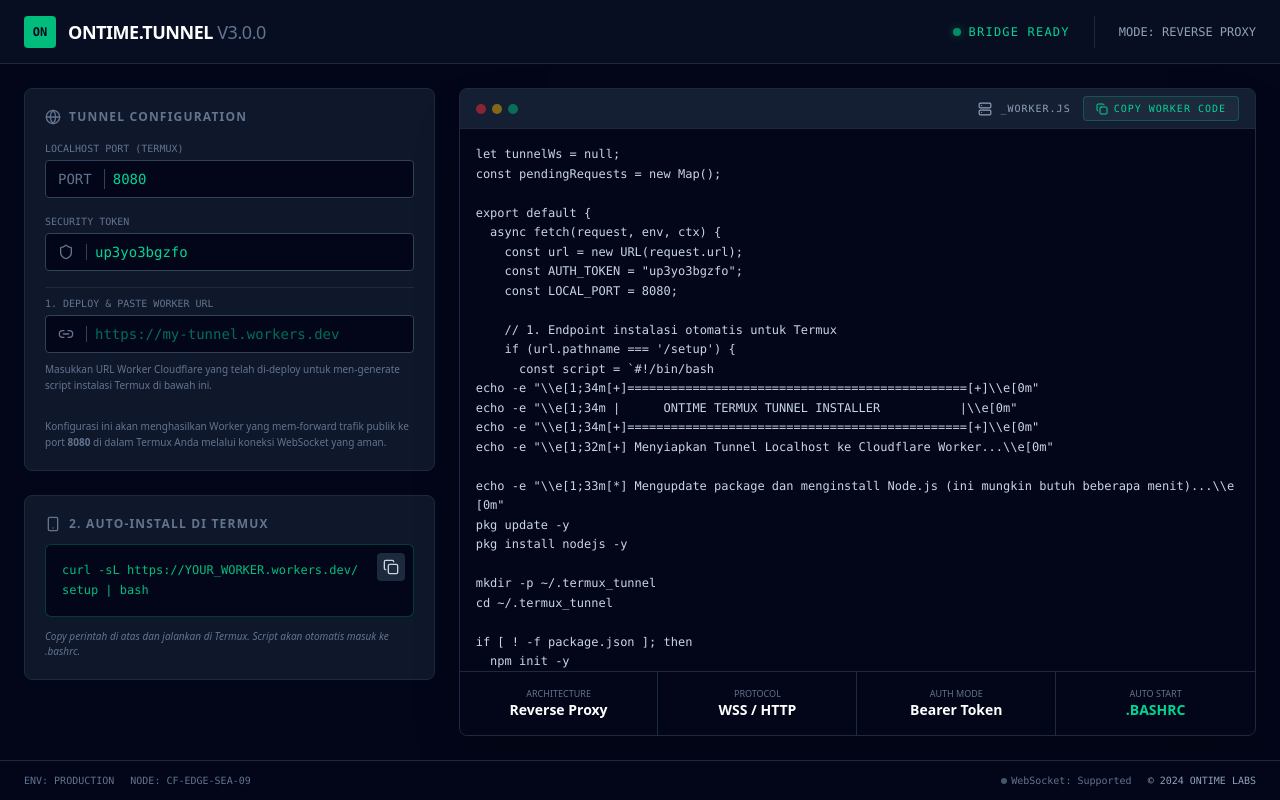
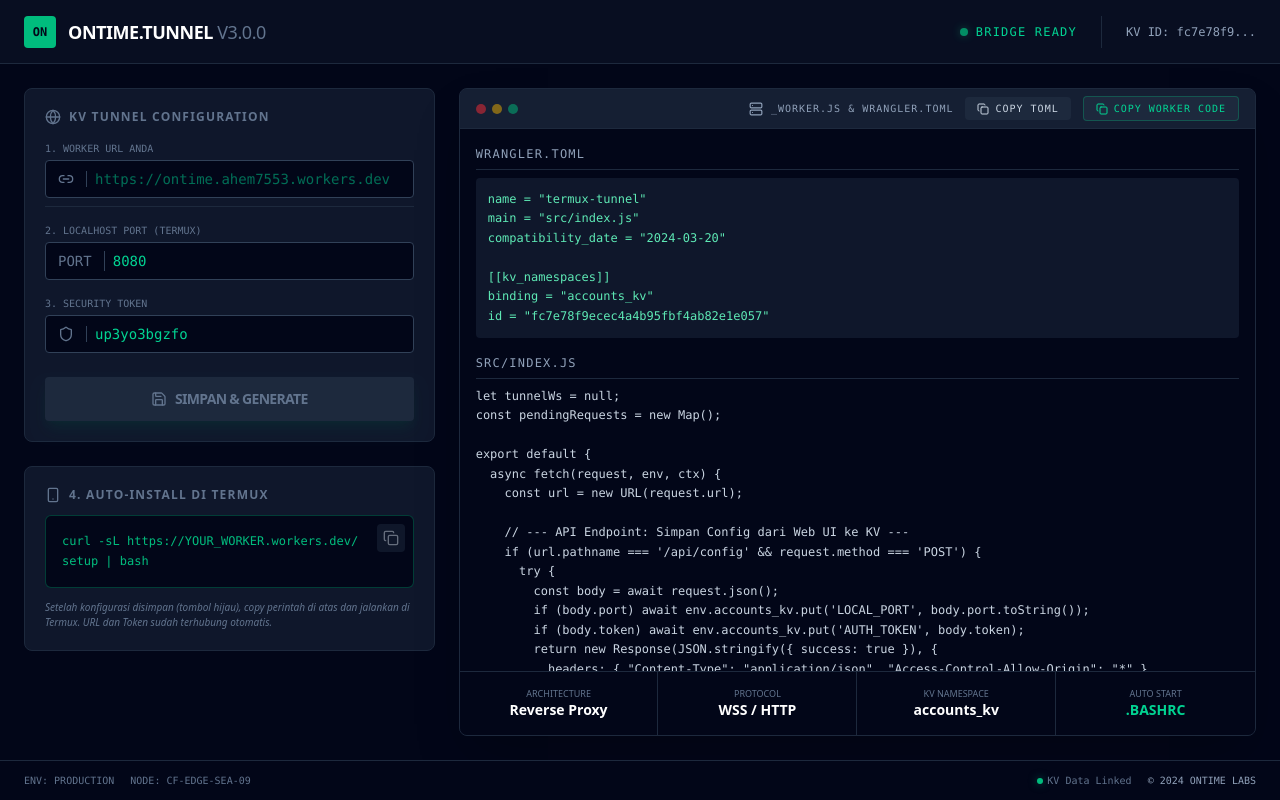
Before and after one commit to 2026musik-code/ontime, a React (Vite) app: page / in a window 1280 px wide. Built offline with nearby package versions, Linux system fonts and the light colour scheme.

Commit message:
feat: add configuration persistence to KV
Implement save functionality to store worker configuration in Cloudflare KV, including status feedback and input validation.

```diff
--- a/src/App.tsx
+++ b/src/App.tsx
@@ -1,5 +1,5 @@
 import { useState, useEffect } from 'react';
-import { Copy, CheckCircle2, Server, Smartphone, Globe, Shield, Link2 } from 'lucide-react';
+import { Copy, CheckCircle2, Server, Smartphone, Globe, Shield, Link2, Save } from 'lucide-react';
 
 export default function App() {
   const [localPort, setLocalPort] = useState('8080');
@@ -7,17 +7,52 @@
   const [workerUrl, setWorkerUrl] = useState('');
   const [copiedWorker, setCopiedWorker] = useState(false);
   const [copiedTermux, setCopiedTermux] = useState(false);
-  const [originUrl, setOriginUrl] = useState('https://YOUR_WORKER_URL.workers.dev');
+  const [copiedToml, setCopiedToml] = useState(false);
 
-  useEffect(() => {
-    if (typeof window !== 'undefined') {
-      setOriginUrl(window.location.origin);
-    }
-  }, []);
+  const [isSaving, setIsSaving] = useState(false);
+  const [saveStatus, setSaveStatus] = useState<'idle' | 'success' | 'error'>('idle');
+  const [errorMessage, setErrorMessage] = useState('');
 
   const displayUrl = workerUrl.trim() ? (workerUrl.startsWith('http') ? workerUrl : `https://${workerUrl}`) : 'https://YOUR_WORKER.workers.dev';
   const cleanUrl = displayUrl.replace(/\/$/, '');
   const installCmd = `curl -sL ${cleanUrl}/setup | bash`;
+
+  const saveConfigToKV = async () => {
+    if (!workerUrl.trim() || workerUrl.includes('YOUR_WORKER')) {
+      setErrorMessage('Silakan masukkan URL Worker yang valid terlebih dahulu.');
+      setSaveStatus('error');
+      return;
+    }
+
+    setIsSaving(true);
+    setSaveStatus('idle');
+    setErrorMessage('');
+
+    try {
+      const response = await fetch(`${cleanUrl}/api/config`, {
+        method: 'POST',
+        headers: { 'Content-Type': 'application/json' },
+        body: JSON.stringify({ port: localPort, token: authToken })
+      });
+
+      if (!response.ok) throw new Error('Failed to save. Make sure worker is deployed and KV is bound.');
+
+      setSaveStatus('success');
+    } catch (err: any) {
+      setSaveStatus('error');
+      setErrorMessage(err.message || 'Gagal menyimpan konfigurasi. Pastikan Worker sudah di-deploy dengan benar.');
+    } finally {
+      setIsSaving(false);
+    }
+  };
+
+  const wranglerToml = `name = "termux-tunnel"
+main = "src/index.js"
+compatibility_date = "2024-03-20"
+
+[[kv_namespaces]]
+binding = "accounts_kv"
+id = "fc7e78f9ecec4a4b95fbf4ab82e1e057"`;
 
   const workerCode = `let tunnelWs = null;
 const pendingRequests = new Map();
@@ -25,10 +60,39 @@
 export default {
   async fetch(request, env, ctx) {
     const url = new URL(request.url);
-    const AUTH_TOKEN = "${authToken}";
-    const LOCAL_PORT = ${localPort};
 
-    // 1. Endpoint instalasi otomatis untuk Termux
+    // --- API Endpoint: Simpan Config dari Web UI ke KV ---
+    if (url.pathname === '/api/config' && request.method === 'POST') {
+      try {
+        const body = await request.json();
+        if (body.port) await env.accounts_kv.put('LOCAL_PORT', body.port.toString());
+        if (body.token) await env.accounts_kv.put('AUTH_TOKEN', body.token);
+        return new Response(JSON.stringify({ success: true }), {
+          headers: { "Content-Type": "application/json", "Access-Control-Allow-Origin": "*" }
+        });
+      } catch(e) {
+        return new Response(JSON.stringify({ error: e.message }), {
+          status: 500, headers: { "Access-Control-Allow-Origin": "*" }
+        });
+      }
+    }
+
+    // Handle CORS preflight untuk Web UI
+    if (request.method === 'OPTIONS') {
+      return new Response(null, {
+        headers: {
+          "Access-Control-Allow-Origin": "*",
+          "Access-Control-Allow-Methods": "POST, OPTIONS",
+          "Access-Control-Allow-Headers": "Content-Type"
+        }
+      });
+    }
+
+    // Ambil Config dari KV accounts_kv
+    const AUTH_TOKEN = (await env.accounts_kv?.get('AUTH_TOKEN')) || "default_token";
+    const LOCAL_PORT = (await env.accounts_kv?.get('LOCAL_PORT')) || "8080";
+
+    // --- 1. Endpoint instalasi otomatis untuk Termux ---
     if (url.pathname === '/setup') {
       const script = \`#!/bin/bash
 echo -e "\\\\e[1;34m[+]===============================================[+]\\\\e[0m"
@@ -36,19 +100,18 @@
 echo -e "\\\\e[1;34m[+]===============================================[+]\\\\e[0m"
 echo -e "\\\\e[1;32m[+] Menyiapkan Tunnel Localhost ke Cloudflare Worker...\\\\e[0m"
 
-echo -e "\\\\e[1;33m[*] Mengupdate package dan menginstall Node.js (ini mungkin butuh beberapa menit)...\\\\e[0m"
-pkg update -y
-pkg install nodejs -y
+echo -e "\\\\e[1;33m[*] Menginstall Node.js...\\\\e[0m"
+pkg install nodejs -y > /dev/null 2>&1
 
 mkdir -p ~/.termux_tunnel
 cd ~/.termux_tunnel
 
 if [ ! -f package.json ]; then
-  npm init -y
+  npm init -y > /dev/null 2>&1
 fi
 
 echo -e "\\\\e[1;33m[*] Menginstall modul WebSocket...\\\\e[0m"
-npm install ws
+npm install ws > /dev/null 2>&1
 
 cat << 'EOF' > ~/.termux_tunnel/tunnel.js
 const WebSocket = require('ws');
@@ -130,7 +193,6 @@
 connect();
 EOF
 
-# Menambahkan ke .bashrc agar otomatis jalan saat Termux dibuka
 if ! grep -q ".termux_tunnel/tunnel.js" ~/.bashrc; then
   echo "cd ~/.termux_tunnel && node tunnel.js &" >> ~/.bashrc
   echo -e "\\\\e[1;32m[+] Berhasil ditambahkan ke .bashrc\\\\e[0m"
@@ -142,12 +204,13 @@
       return new Response(script, {
         headers: {
           "Content-Type": "text/plain;charset=UTF-8",
-          "Cache-Control": "no-store"
+          "Cache-Control": "no-store",
+          "Access-Control-Allow-Origin": "*"
         },
       });
     }
 
-    // 2. Endpoint WebSocket untuk Termux Tunnel Client
+    // --- 2. Endpoint WebSocket untuk Termux Tunnel Client ---
     if (url.pathname === '/_ws') {
       if (request.headers.get("Authorization") !== \`Bearer \${AUTH_TOKEN}\`) {
         return new Response("Unauthorized", { status: 401 });
@@ -178,10 +241,10 @@
       return new Response(null, { status: 101, webSocket: client });
     }
 
-    // 3. Routing Request Publik ke Localhost Termux
+    // --- 3. Routing Request Publik ke Localhost Termux ---
     if (!tunnelWs) {
       return new Response(
-        "<h1>502 Bad Gateway</h1><p>Tunnel dari Termux belum terhubung, atau terhubung ke node Cloudflare yang berbeda.</p><p>Pastikan script di Termux sedang berjalan, dan Worker URL sudah benar.</p>",
+        "<h1>502 Bad Gateway</h1><p>Tunnel dari Termux belum terhubung.</p><p>Pastikan script Termux berjalan dan KV accounts_kv sudah terhubung.</p>",
         { status: 502, headers: { "Content-Type": "text/html" } }
       );
     }
@@ -267,7 +330,7 @@
             <span className="text-xs font-mono uppercase tracking-widest text-emerald-400 hidden sm:inline-block">Bridge Ready</span>
           </div>
           <div className="h-8 w-px bg-slate-800 hidden sm:block"></div>
-          <div className="text-xs font-mono text-slate-400 hidden md:block">MODE: REVERSE PROXY</div>
+          <div className="text-xs font-mono text-slate-400 hidden md:block">KV ID: fc7e78f9...</div>
         </div>
       </header>
 
@@ -278,11 +341,25 @@
           <section className="bg-slate-900 border border-slate-800 rounded-lg p-5 flex flex-col gap-4">
             <h2 className="text-xs font-bold uppercase tracking-widest text-slate-500 flex items-center gap-2">
               <Globe className="w-4 h-4" />
-              Tunnel Configuration
+              KV Tunnel Configuration
             </h2>
             <div className="flex flex-col gap-4">
+              <div className="pb-2 border-b border-slate-800">
+                <label className="block text-[10px] text-slate-500 uppercase mb-1 font-mono">1. Worker URL Anda</label>
+                <div className="flex items-center bg-slate-950 border border-slate-700 rounded overflow-hidden focus-within:border-emerald-500 transition-colors">
+                  <span className="px-3 text-slate-500 font-mono border-r border-slate-700"><Link2 className="w-4 h-4" /></span>
+                  <input
+                    type="text"
+                    value={workerUrl}
+                    onChange={(e) => setWorkerUrl(e.target.value)}
+                    className="w-full bg-transparent p-2 font-mono text-sm text-emerald-400 outline-none"
+                    placeholder="https://ontime.ahem7553.workers.dev"
+                  />
+                </div>
+              </div>
+
               <div>
-                <label className="block text-[10px] text-slate-500 uppercase mb-1 font-mono">Localhost Port (Termux)</label>
+                <label className="block text-[10px] text-slate-500 uppercase mb-1 font-mono">2. Localhost Port (Termux)</label>
                 <div className="flex items-center bg-slate-950 border border-slate-700 rounded overflow-hidden">
                   <span className="px-3 text-slate-500 font-mono text-sm border-r border-slate-700">PORT</span>
                   <input
@@ -295,7 +372,7 @@
                 </div>
               </div>
               <div>
-                <label className="block text-[10px] text-slate-500 uppercase mb-1 font-mono">Security Token</label>
+                <label className="block text-[10px] text-slate-500 uppercase mb-1 font-mono">3. Security Token</label>
                 <div className="flex items-center bg-slate-950 border border-slate-700 rounded overflow-hidden">
                   <span className="px-3 text-slate-500 font-mono border-r border-slate-700"><Shield className="w-4 h-4" /></span>
                   <input
@@ -307,32 +384,39 @@
                   />
                 </div>
               </div>
-              <div className="pt-2 border-t border-slate-800">
-                <label className="block text-[10px] text-slate-500 uppercase mb-1 font-mono">1. Deploy & Paste Worker URL</label>
-                <div className="flex items-center bg-slate-950 border border-slate-700 rounded overflow-hidden">
-                  <span className="px-3 text-slate-500 font-mono border-r border-slate-700"><Link2 className="w-4 h-4" /></span>
-                  <input
-                    type="text"
-                    value={workerUrl}
-                    onChange={(e) => setWorkerUrl(e.target.value)}
-                    className="w-full bg-transparent p-2 font-mono text-sm text-emerald-400 outline-none"
-                    placeholder="https://my-tunnel.workers.dev"
-                  />
-                </div>
-                <p className="text-[10px] text-slate-500 leading-relaxed mt-2">
-                  Masukkan URL Worker Cloudflare yang telah di-deploy untuk men-generate script instalasi Termux di bawah ini.
+
+              <button
+                onClick={saveConfigToKV}
+                disabled={isSaving || !workerUrl}
+                className="mt-2 flex items-center justify-center gap-2 w-full bg-emerald-600 hover:bg-emerald-500 disabled:bg-slate-800 disabled:text-slate-500 text-slate-950 font-bold py-3 rounded text-sm transition-colors uppercase tracking-tighter shadow-lg shadow-emerald-900/20"
+              >
+                {isSaving ? (
+                  <span className="animate-pulse">Menyimpan ke KV...</span>
+                ) : (
+                  <>
+                    <Save className="w-4 h-4" />
+                    Simpan & Generate
+                  </>
+                )}
+              </button>
+
+              {saveStatus === 'success' && (
+                <p className="text-xs text-emerald-400 font-mono mt-1 text-center bg-emerald-900/20 p-2 rounded">
+                  ✅ Config berhasil disimpan di accounts_kv!
                 </p>
-              </div>
+              )}
+              {saveStatus === 'error' && (
+                <p className="text-xs text-red-400 font-mono mt-1 text-center bg-red-900/20 p-2 rounded">
+                  ❌ {errorMessage}
+                </p>
+              )}
             </div>
-            <p className="text-[10px] text-slate-500 leading-relaxed mt-2">
-              Konfigurasi ini akan menghasilkan Worker yang mem-forward trafik publik ke port <b>{localPort}</b> di dalam Termux Anda melalui koneksi WebSocket yang aman.
-            </p>
           </section>
 
           <section className="bg-slate-900 border border-slate-800 rounded-lg p-5 flex flex-col gap-3 shrink-0">
             <h2 className="text-xs font-bold uppercase tracking-widest text-slate-500 flex items-center gap-2">
               <Smartphone className="w-4 h-4" />
-              2. Auto-Install di Termux
+              4. Auto-Install di Termux
             </h2>
             <div className="bg-slate-950 rounded-md p-4 font-mono text-xs border border-emerald-500/30 leading-relaxed overflow-hidden relative group">
               <span className="text-emerald-500 block break-all pr-8">
@@ -340,14 +424,15 @@
               </span>
               <button
                 onClick={() => handleCopy(installCmd, setCopiedTermux)}
-                className="absolute right-2 top-2 w-7 h-7 flex items-center justify-center bg-slate-800 hover:bg-slate-700 text-slate-300 rounded transition-colors"
+                disabled={saveStatus !== 'success'}
+                className="absolute right-2 top-2 w-7 h-7 flex items-center justify-center bg-slate-800 hover:bg-slate-700 disabled:opacity-50 text-slate-300 rounded transition-colors"
                 title="Copy Termux Command"
               >
                 {copiedTermux ? <CheckCircle2 className="w-4 h-4 text-emerald-400" /> : <Copy className="w-4 h-4" />}
               </button>
             </div>
             <p className="text-[10px] text-slate-500 italic">
-              Copy perintah di atas dan jalankan di Termux. Script akan otomatis masuk ke .bashrc.
+              Setelah konfigurasi disimpan (tombol hijau), copy perintah di atas dan jalankan di Termux. URL dan Token sudah terhubung otomatis.
             </p>
           </section>
         </div>
@@ -362,8 +447,15 @@
             </div>
             <div className="flex items-center gap-3">
               <span className="text-[10px] font-mono text-slate-400 uppercase tracking-widest flex items-center gap-2">
-                <Server className="w-3.5 h-3.5" /> _worker.js
+                <Server className="w-3.5 h-3.5" /> _worker.js & wrangler.toml
               </span>
+              <button
+                onClick={() => handleCopy(wranglerToml, setCopiedToml)}
+                className="flex items-center gap-1.5 text-[10px] font-mono bg-slate-800 hover:bg-slate-700 text-slate-300 px-3 py-1 rounded transition-colors uppercase tracking-widest"
+              >
+                {copiedToml ? <CheckCircle2 className="w-3 h-3 text-emerald-400" /> : <Copy className="w-3 h-3" />}
+                {copiedToml ? 'Copied' : 'Copy TOML'}
+              </button>
               <button
                 onClick={() => handleCopy(workerCode, setCopiedWorker)}
                 className="flex items-center gap-1.5 text-[10px] font-mono bg-slate-800 hover:bg-emerald-900/50 text-emerald-400 border border-emerald-500/30 px-3 py-1 rounded transition-colors uppercase tracking-widest"
@@ -373,10 +465,19 @@
               </button>
             </div>
           </div>
-          <div className="flex-1 p-4 font-mono text-xs leading-relaxed overflow-y-auto bg-slate-950">
-            <pre className="text-slate-300 whitespace-pre-wrap break-all">
-              <code>{workerCode}</code>
-            </pre>
+          <div className="flex-1 p-4 font-mono text-[11px] md:text-xs leading-relaxed overflow-y-auto bg-slate-950 flex flex-col gap-4">
+            <div>
+              <p className="text-slate-400 mb-2 border-b border-slate-800 pb-1 uppercase tracking-widest">wrangler.toml</p>
+              <pre className="text-emerald-300 whitespace-pre-wrap break-all bg-slate-900 p-3 rounded">
+                <code>{wranglerToml}</code>
+              </pre>
+            </div>
+            <div>
+              <p className="text-slate-400 mb-2 border-b border-slate-800 pb-1 uppercase tracking-widest">src/index.js</p>
+              <pre className="text-slate-300 whitespace-pre-wrap break-all">
+                <code>{workerCode}</code>
+              </pre>
+            </div>
           </div>
 
           {/* Stats Row */}
@@ -390,8 +491,8 @@
               <span className="text-xs md:text-sm font-bold text-white">WSS / HTTP</span>
             </div>
             <div className="flex flex-col items-center justify-center">
-              <span className="text-[9px] text-slate-500 uppercase">Auth Mode</span>
-              <span className="text-xs md:text-sm font-bold text-white">Bearer Token</span>
+              <span className="text-[9px] text-slate-500 uppercase">KV Namespace</span>
+              <span className="text-xs md:text-sm font-bold text-white">accounts_kv</span>
             </div>
             <div className="flex flex-col items-center justify-center">
               <span className="text-[9px] text-slate-500 uppercase">Auto Start</span>
@@ -408,7 +509,7 @@
           <span>Node: cf-edge-sea-09</span>
         </div>
         <div className="flex gap-4 items-center w-full justify-between md:w-auto">
-          <span className="flex items-center gap-1"><span className="w-1.5 h-1.5 rounded-full bg-slate-600"></span> WebSocket: Supported</span>
+          <span className="flex items-center gap-1"><span className="w-1.5 h-1.5 rounded-full bg-emerald-500 shadow-[0_0_8px_rgba(16,185,129,0.5)]"></span> KV Data Linked</span>
           <span className="text-slate-400">© 2024 ONTIME LABS</span>
         </div>
       </footer>
```
